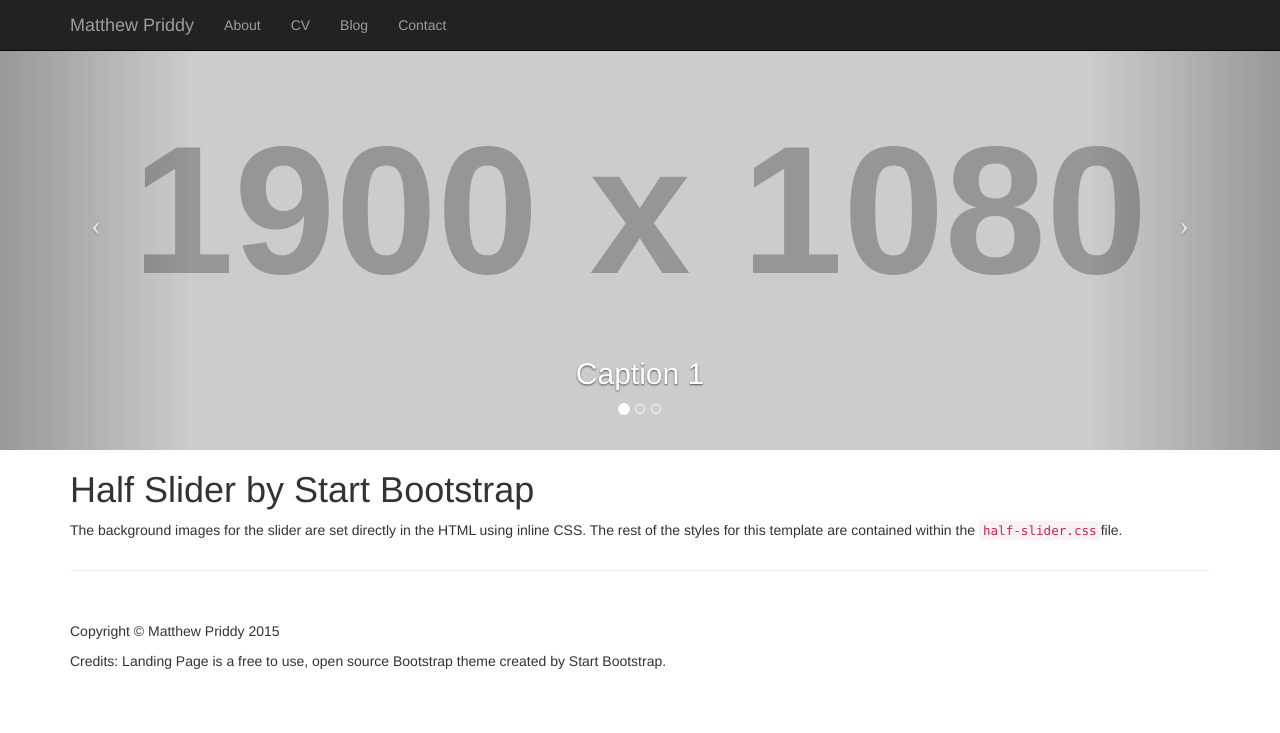
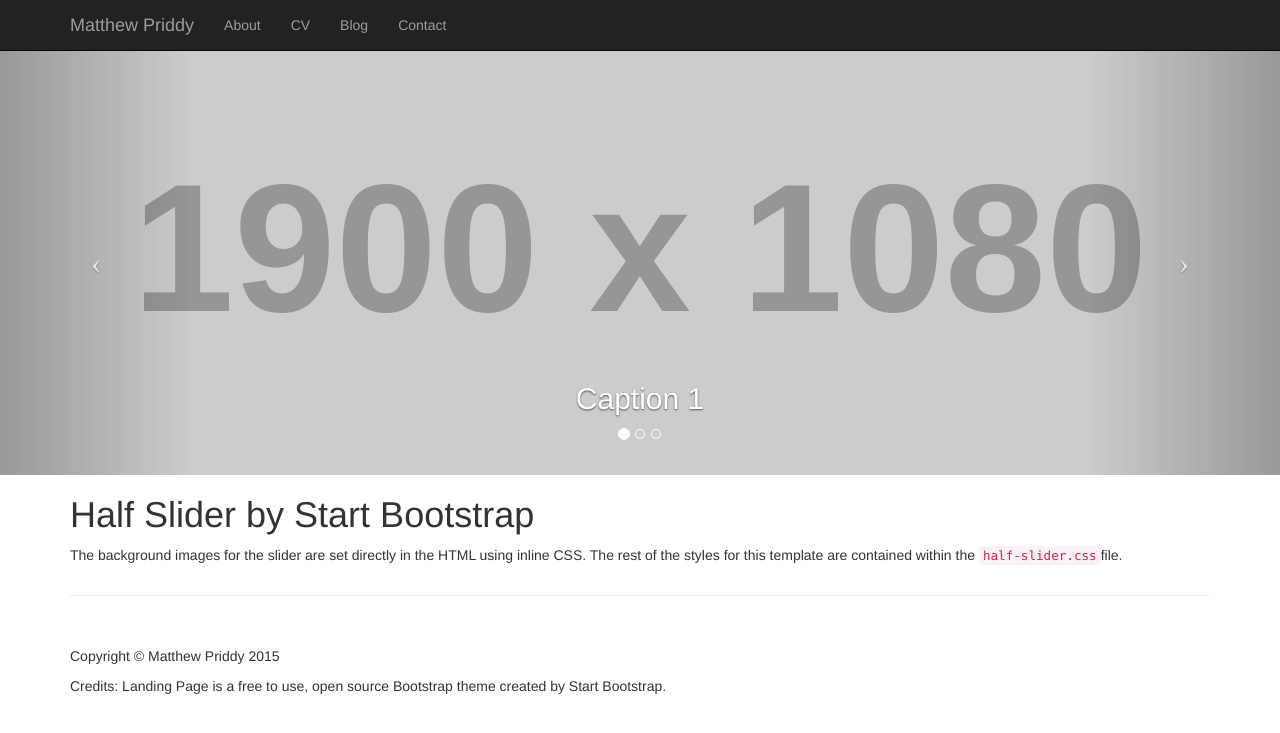
Before and after one commit to mwpriddy/mwpriddy.github.io, a Jekyll site: the page index.html, which Jekyll copies as it is, in a window 1280 px wide. Shown: the top 733 px of the page. Built offline with Jekyll 4.4.1, drawn with Linux system fonts in a browser that asks for light colours.

Commit message:
add the padding stuff

```diff
--- a/css/half-slider.css
+++ b/css/half-slider.css
@@ -7,6 +7,10 @@
 html,
 body {
     height: 100%;
+}
+
+body {
+    padding-top: 50px; /* Required padding for .navbar-fixed-top. Remove if using .navbar-static-top. Change if height of navigation changes. */
 }
 
 /* You can change the height of the carousel by changing the height in the class below. It is set to 50% by default, but can be any height! */
```
